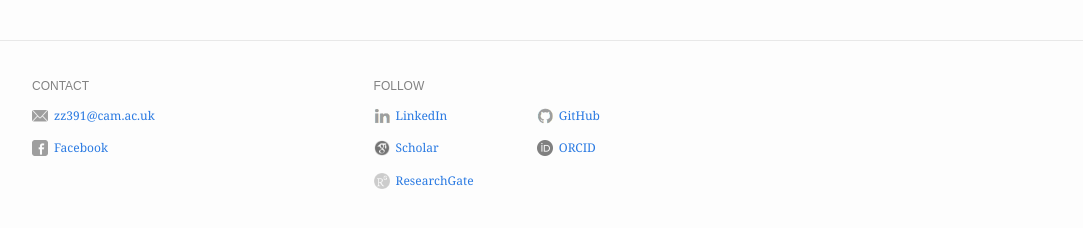
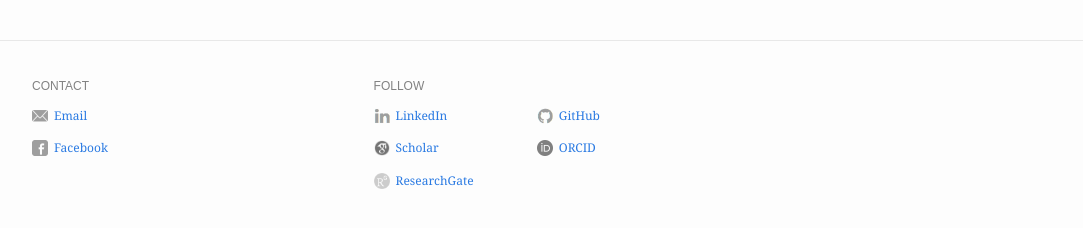
Before and after one commit to zhaocheng-zhang/zhaocheng-zhang.github.io, a Jekyll site: the page built from index.md, in a window 1280 px wide. Shown: the part 615-843 px from the top of the page, without its empty margins (98-1181 px from the left). Built offline with Jekyll 4.4.1, drawn with Linux system fonts in a browser that asks for light colours; part of the change alters nothing that is shown.

```diff
--- a/_config.yml
+++ b/_config.yml
@@ -23,7 +23,7 @@ footer:
     - type: email
       name: Email
       value: zz391@cam.ac.uk
-      cloak: false
+      cloak: true
     - type: facebook
       name: Facebook
       link: http://facebook.com/profile.php?id=100004522427762
```
